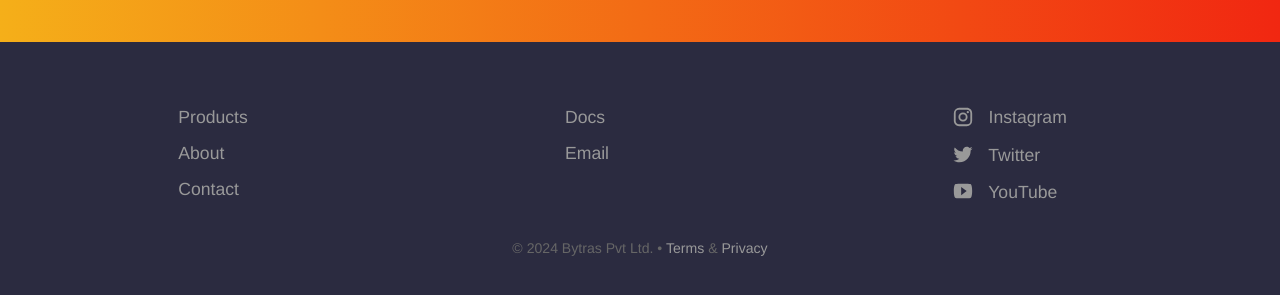
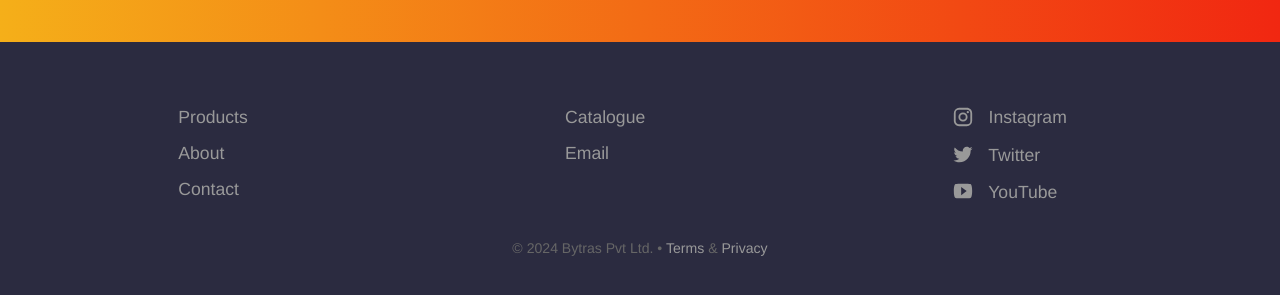
Before and after one commit to sujayadkesar/bytras, a Jekyll site: the page built from index.html, in a window 1280 px wide and 900 px high, scrolled down 2695 px. Shown: the part 591-886 px from the top of the window. Built offline with Jekyll 4.4.1, drawn with Linux system fonts in a browser that asks for light colours.

Commit message:
catalogue

```diff
--- a/_data/footer.yml
+++ b/_data/footer.yml
@@ -14,7 +14,7 @@
   # - name: Sign Up
   #   link: /
   #   new_window: true
-  - name: Docs
+  - name: Catalogue
     link: /images/BytrasCatalogue.pdf
     new_window: true
   - name: Email
```
